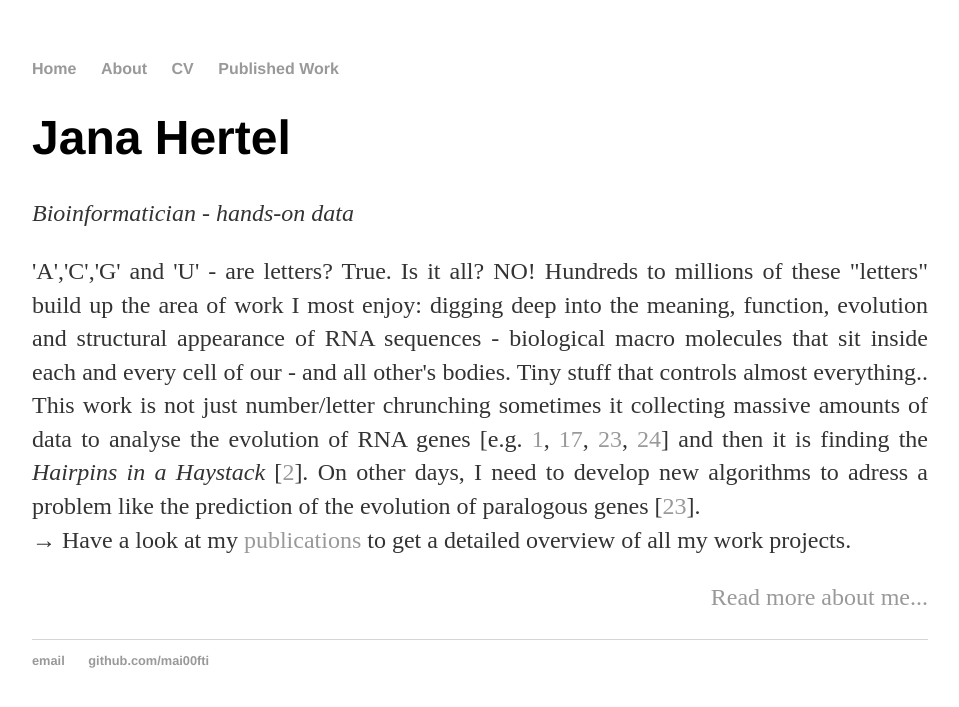
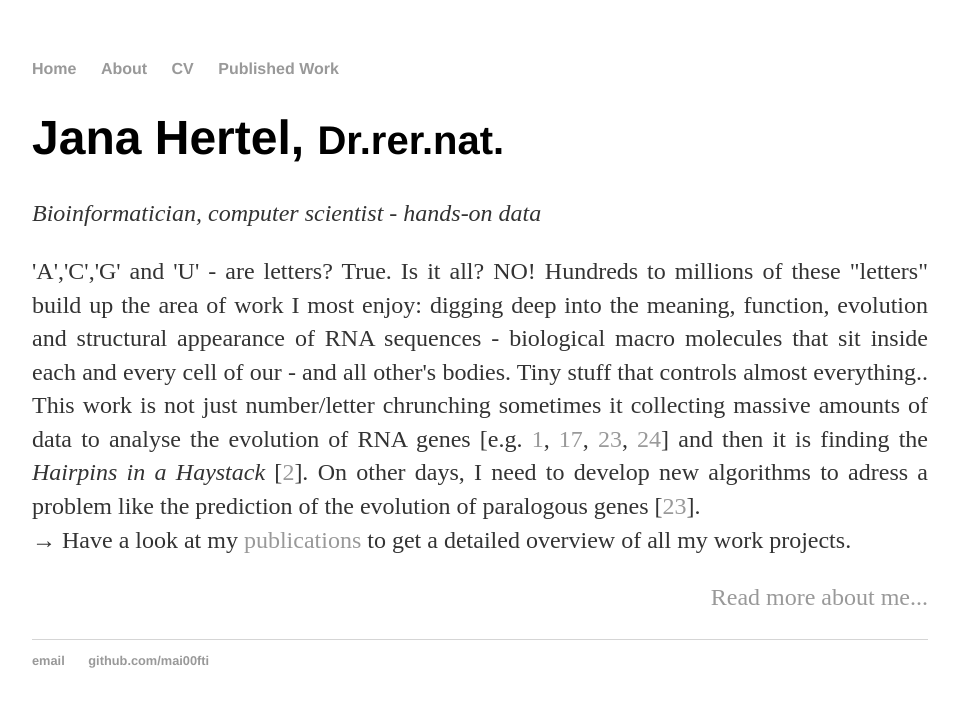
Before and after one commit to mai00fti/mai00fti.github.io, a Jekyll site: the page built from index.html, in a window 1280 px wide. Shown: the top 707 px of the page, without its empty margins (160-1119 px from the left). Built offline with Jekyll 4.4.1, drawn with Linux system fonts in a browser that asks for light colours.

Commit message:
Update index.html

```diff
--- a/index.html
+++ b/index.html
@@ -1,11 +1,11 @@
 ---
 layout: default
-title: Jana Hertel, Bioinformatician
+title: Jana Hertel
 ---
 <div class="blurb">
-	<h1>Jana Hertel</h1>
+	<h1>Jana Hertel, <small>Dr.rer.nat.</small></h1>
 
-	<p><i>Bioinformatician - hands-on data</i></p>
+	<p><i>Bioinformatician, computer scientist - hands-on data</i></p>
 
 	<p align="justify">
 		'A','C','G' and 'U' - are letters? True. Is it all? NO!
```
